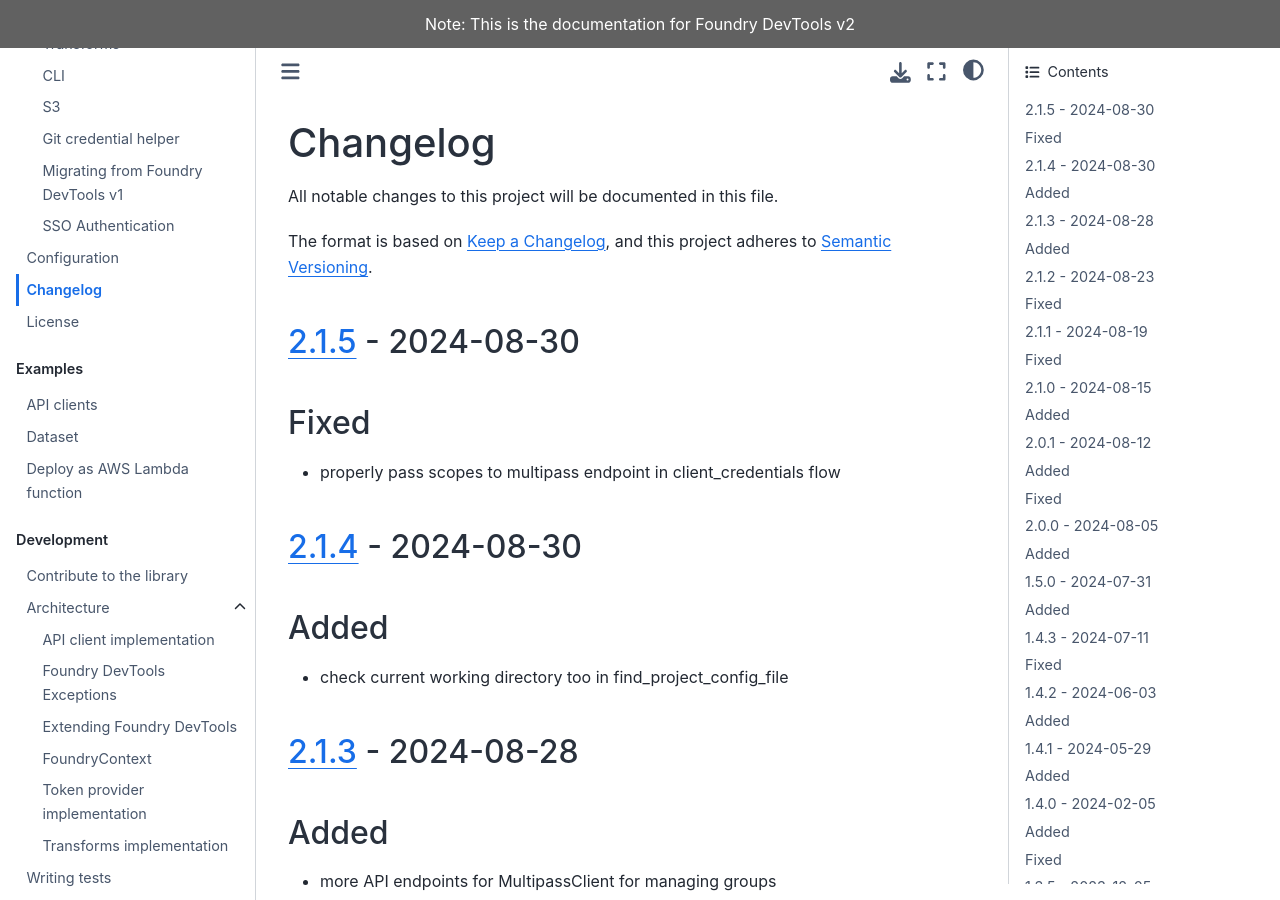
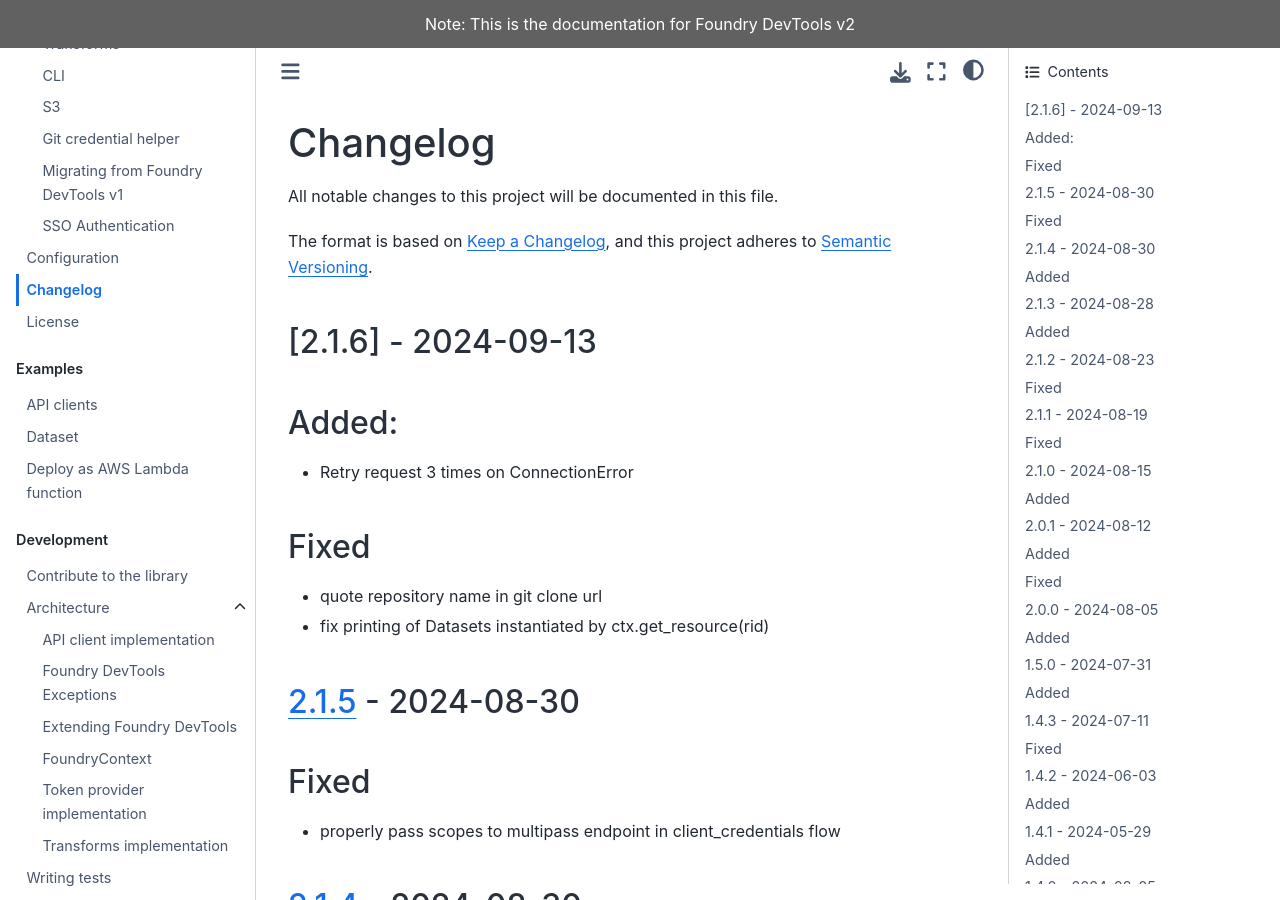
Before and after one commit to emdgroup/foundry-dev-tools, a Sphinx documentation site: the page built from docs/changelog.md, in a window 1280 px wide and 900 px high. Built offline with Sphinx 7.4.7 and the Sphinx Book theme 1.1.4, drawn with Linux system fonts in a browser that asks for light colours; pages that are not in the unit, such as notebooks, are missing from menus; the version number is read from the project's files by our own code.

Commit message:
feat: release v2.1.6

```diff
--- a/docs/changelog.md
+++ b/docs/changelog.md
@@ -4,6 +4,13 @@ All notable changes to this project will be documented in this file.
 
 The format is based on [Keep a Changelog],
 and this project adheres to [Semantic Versioning].
+
+## [2.1.6] - 2024-09-13
+## Added:
+  - Retry request 3 times on ConnectionError
+## Fixed
+  - quote repository name in git clone url
+  - fix printing of Datasets instantiated by ctx.get_resource(rid)
 
 ## [2.1.5] - 2024-08-30
 ## Fixed
```
